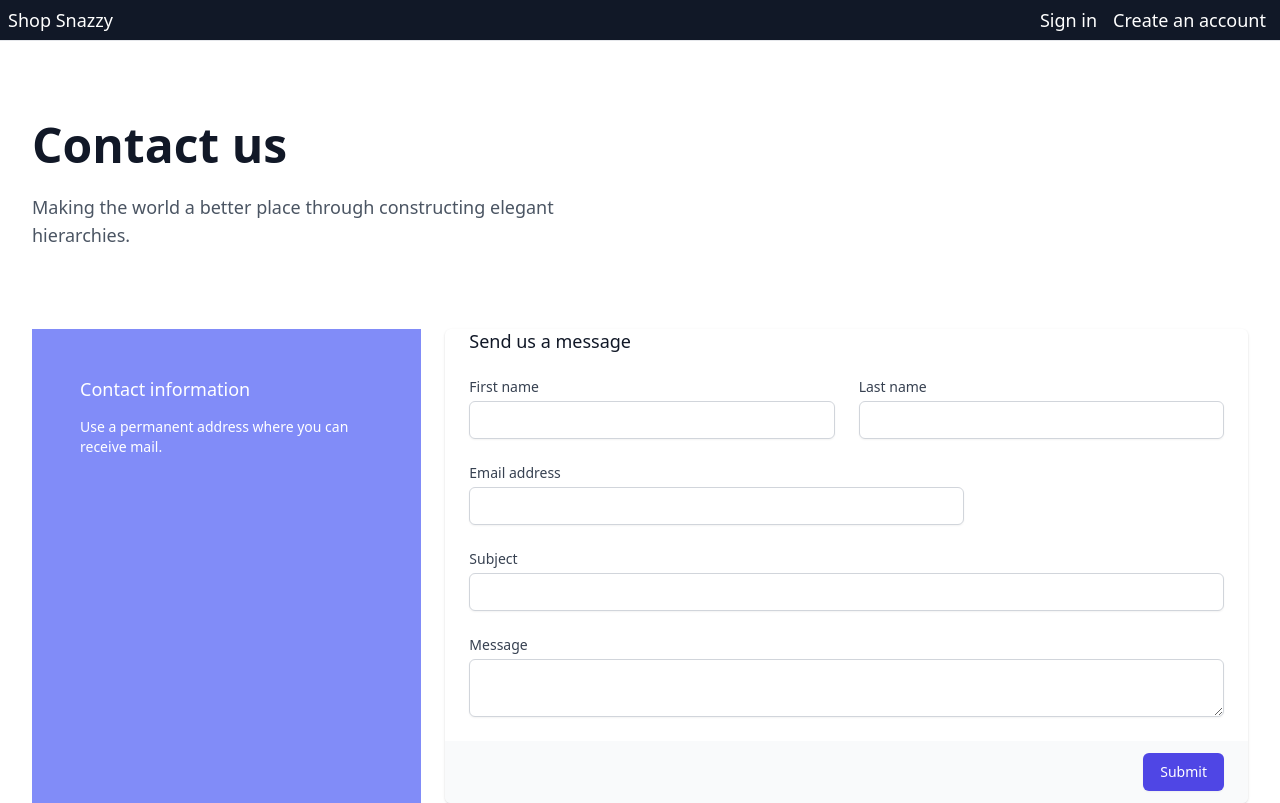
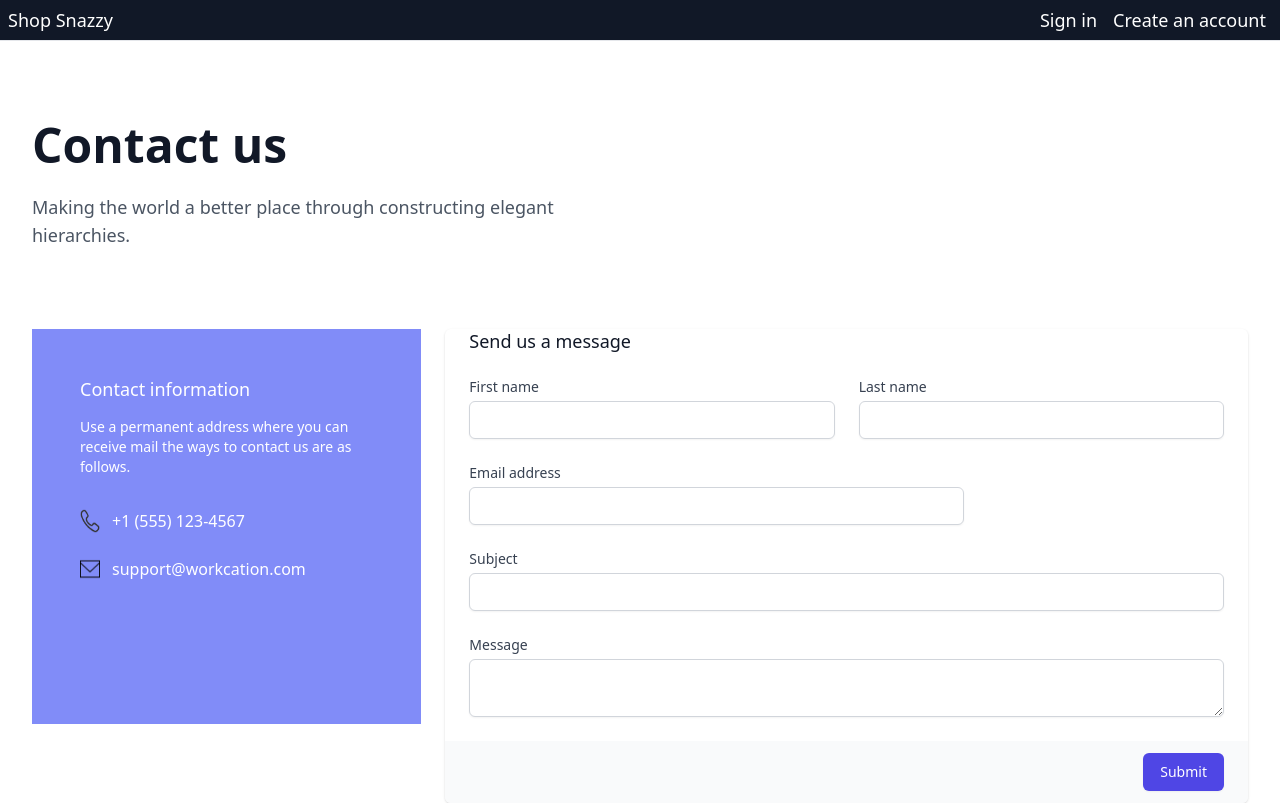
Before and after one commit to mohammad2174/shoppingcart, a React (Create React App) app: page /company in a window 1280 px wide. Built offline with nearby package versions, Linux system fonts and the light colour scheme.

Commit message:
Design Company Component

```diff
--- a/src/Routes/Company.js
+++ b/src/Routes/Company.js
@@ -1,7 +1,6 @@
 import React, { Component } from "react";
-
-
-
+import phoneLogo from "../assests/icons8-phone-32.png";
+import mailLogo from "../assests/icons8-mail-50.png";
 
 class Company extends Component {
   render() {
@@ -19,10 +18,18 @@ class Company extends Component {
           </div>
           <div className="mt-10 sm:mt-0">
         <div className="md:grid md:grid-cols-3 md:gap-6">
-          <div className="bg-indigo-400 md:col-span-1">
+          <div className="bg-indigo-400 h-5/6 md:col-span-1">
             <div className="px-4 lg:px-12 pt-12 md:px-4 sm:px-0">
               <h3 className="text-lg font-medium leading-6 text-white">Contact information</h3>
-              <p className="mt-4 text-sm text-white">Use a permanent address where you can receive mail.</p>
+              <p className="mt-4 text-sm text-white">Use a permanent address where you can receive mail the ways to contact us are as follows.</p>
+              <div className="flex">
+              <img className="pt-8 w-5" src={phoneLogo} />
+              <span className="pt-8 pl-3 text-white">+1 (555) 123-4567</span>
+              </div>
+              <div className="flex pb-12">
+              <img className="pt-6 w-5" src={mailLogo} />
+              <span className="pt-6 pl-3 text-white">support@workcation.com</span>
+              </div>
             </div>
           </div>
           <div className="mt-5 md:mt-0 md:col-span-2">
```
Also changed, not shown: src/assests/icons8-mail-50.png (added), src/assests/icons8-phone-32.png (added).
